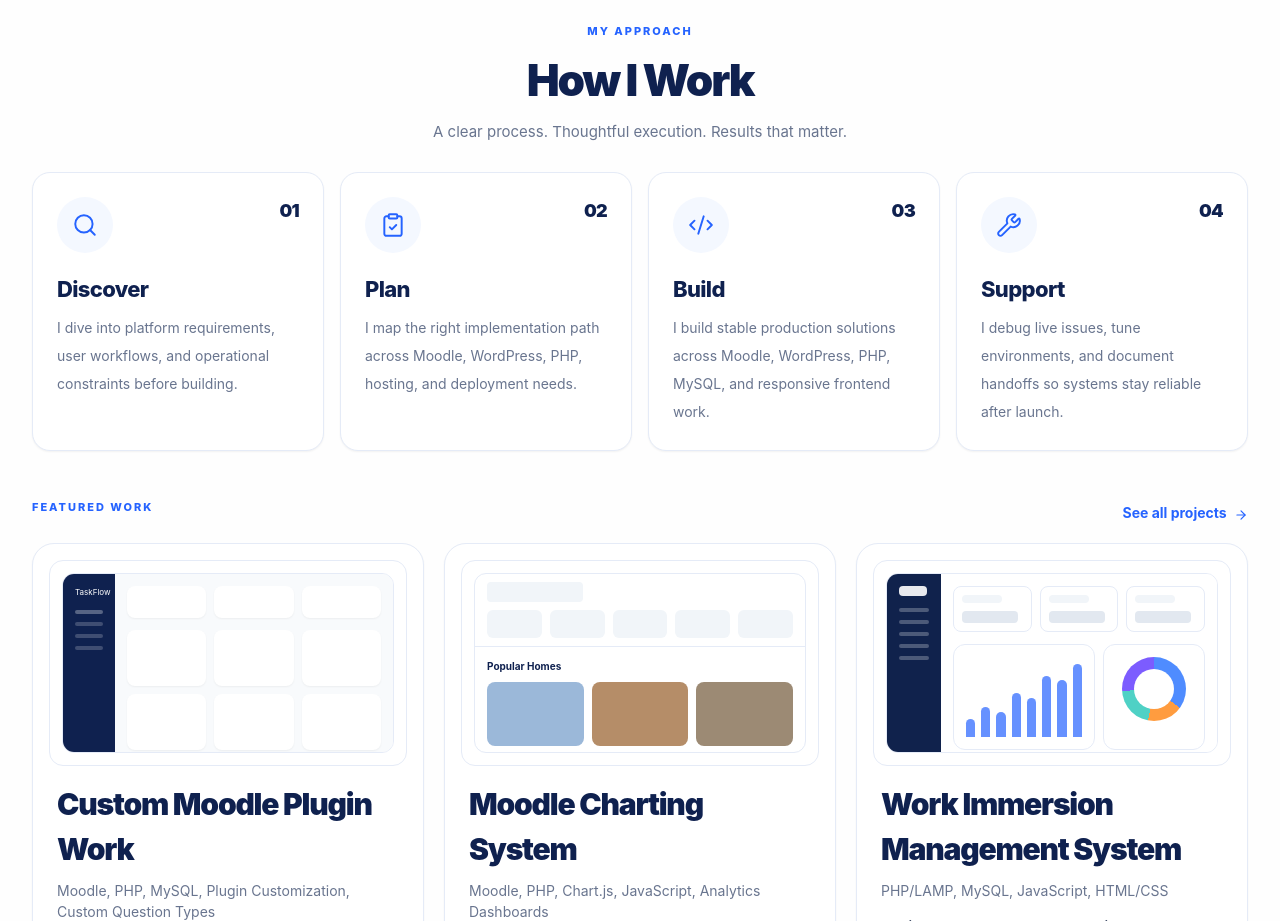
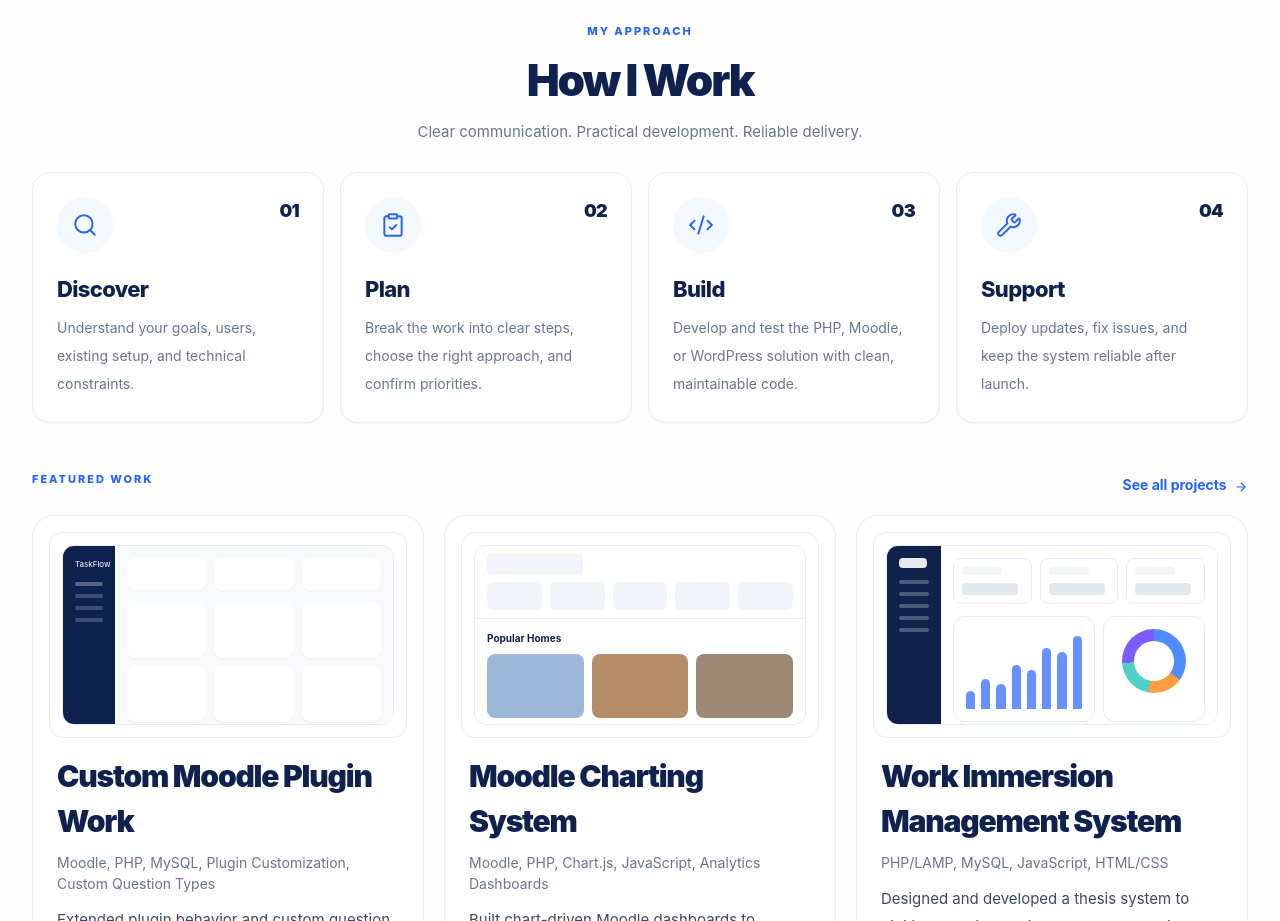
Before and after one commit to iamivanabella/portfolio, a Next.js app: page / in a window 1280 px wide. Shown: the part 1060-1981 px from the top of the page. Built offline with nearby package versions, Linux system fonts and the light colour scheme.

Commit message:
Refine portfolio approach copy

```diff
--- a/src/components/home/ProcessSection.tsx
+++ b/src/components/home/ProcessSection.tsx
@@ -11,7 +11,7 @@ export function ProcessSection({ items }: ProcessSectionProps) {
       <SectionEyebrow>My Approach</SectionEyebrow>
       <h2 className="text-[44px] font-black tracking-[-0.05em] text-ink">How I Work</h2>
       <p className="mx-auto mt-2 max-w-[500px] text-[15px] text-muted">
-        A clear process. Thoughtful execution. Results that matter.
+        Clear communication. Practical development. Reliable delivery.
       </p>
       <div className="mt-7 grid gap-4 md:grid-cols-2 xl:grid-cols-4">
         {items.map(({ number, title, text, icon: Icon }) => (
--- a/src/components/home/data.ts
+++ b/src/components/home/data.ts
@@ -35,25 +35,25 @@ export const processItems: ProcessItem[] = [
   {
     number: "01",
     title: "Discover",
-    text: "I dive into platform requirements, user workflows, and operational constraints before building.",
+    text: "Understand your goals, users, existing setup, and technical constraints.",
     icon: Search,
   },
   {
     number: "02",
     title: "Plan",
-    text: "I map the right implementation path across Moodle, WordPress, PHP, hosting, and deployment needs.",
+    text: "Break the work into clear steps, choose the right approach, and confirm priorities.",
     icon: ClipboardCheck,
   },
   {
     number: "03",
     title: "Build",
-    text: "I build stable production solutions across Moodle, WordPress, PHP, MySQL, and responsive frontend work.",
+    text: "Develop and test the PHP, Moodle, or WordPress solution with clean, maintainable code.",
     icon: Code2,
   },
   {
     number: "04",
     title: "Support",
-    text: "I debug live issues, tune environments, and document handoffs so systems stay reliable after launch.",
+    text: "Deploy updates, fix issues, and keep the system reliable after launch.",
     icon: Wrench,
   },
 ];
```
